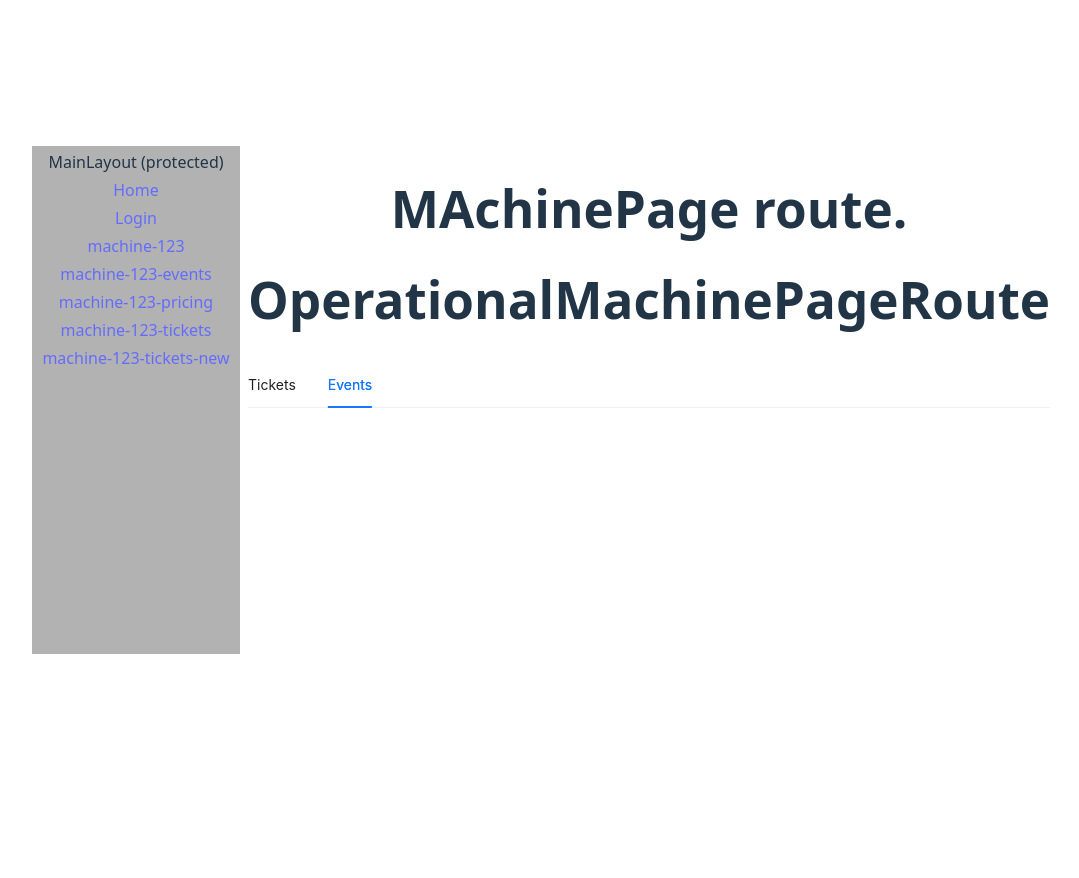
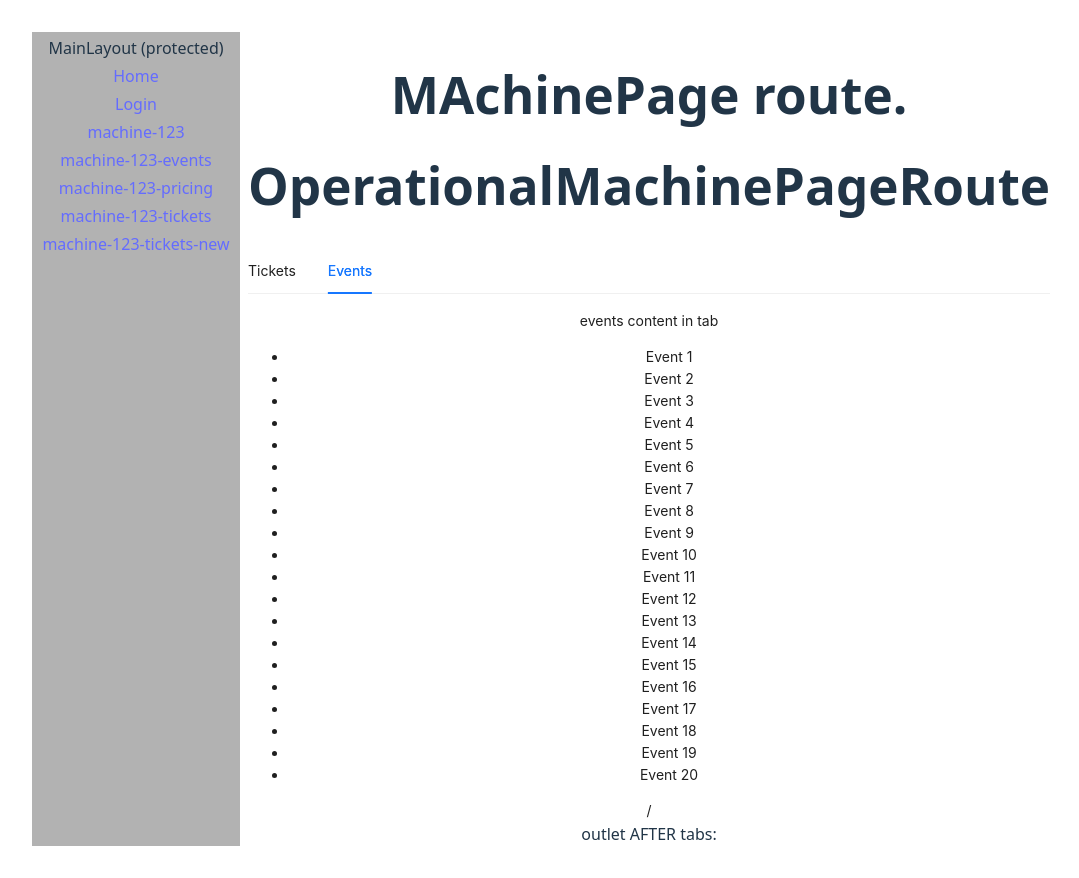
Before and after one commit to thomastvedt/Tank, a React (Vite) app: page /machine/123/events in a window 1280 px wide. Shown: the whole page, without its empty margins (158-1237 px from the left). Before the commit the page ends 800 px from the top, so only its background shows below. Built offline with nearby package versions, Linux system fonts and the light colour scheme.

Commit message:
working tabs in bacward compatibility mode

```diff
--- /dev/null
+++ b/src/components/EventsList.tsx
@@ -0,0 +1,29 @@
+import { useEffect, useState } from 'react';
+
+export function EventsList() {
+  const [events, setEvents] = useState<string[] | null>(null);
+
+  useEffect(() => {
+    const loadEvents = async () => {
+      setEvents(null); // Simulate loading state
+      await new Promise((resolve) => setTimeout(resolve, 2000)); // Fake delay
+      setEvents(Array.from({length: 20}, (_, i) => `Event ${i + 1}`)); // Generate 20 events
+    };
+
+    loadEvents();
+  }, []);
+
+  if (!events) {
+    return <div>Loading events...</div>;
+  }
+
+  return (
+    <div>
+      <ul>
+        {events.map((event, index) => (
+          <li key={index}>{event}</li>
+        ))}
+      </ul>
+    </div>
+  );
+}
--- a/src/components/page/Page/PageTabs.tsx
+++ b/src/components/page/Page/PageTabs.tsx
@@ -1,23 +1,36 @@
 import React from 'react';
 import styled from 'styled-components';
 import { ScreenMap } from 'antd/es/_util/responsiveObserver';
-import Tabs from 'rc-tabs';
 import useBreakpoint from 'antd/es/grid/hooks/useBreakpoint';
 import { Tab } from 'rc-tabs/es/interface';
 import { CSSProperties } from 'react';
+import { TabsProps as RcTabsProps } from 'rc-tabs';
+import { Tabs } from 'antd';
+
 
 export interface CustomTab extends Tab {
   disabled?: boolean;
 }
 
+type RcTabsExposedProps = Pick<
+  RcTabsProps,
+  | 'className'
+  | 'activeKey'
+  | 'defaultActiveKey'
+  | 'destroyInactiveTabPane'
+  | 'onChange'
+  | 'onTabClick'
+  | 'onTabScroll'
+>;
+
 export interface CustomTabsProps {
   items: CustomTab[];
   style?: CSSProperties;
   activeKey?: string
+}
 
-  // If set to true, this will set the scroll context to the content div AND add scrollable css styles?
-  setScrollContext?: boolean;
-}
+export type ConnectTabsProps = RcTabsExposedProps & CustomTabsProps;
+
 
 const Container = styled.div<{
   $breakpoint: ScreenMap;
@@ -41,14 +54,12 @@ const Container = styled.div<{
       @media (min-width: 480px) {
         max-height: 100%; // only if desktop, move scroll down
       }
-      background-color: ${(props) => props.theme.ant.colorBgContainer};
 
       display: flex;
       flex-direction: column;
     }
 
     .connect-tabs-nav {
-      background-color: ${(props) => props.theme.ant.colorBgContainer};
       margin-bottom: 0; // disable default margin 16 px bottom tabs.. tabs pane content need to handle it
 
       position: sticky;
@@ -63,7 +74,7 @@ const Container = styled.div<{
     }
 
     .connect-tabs-tabpane {
-      background-color: ${(props) => props.theme.ant.colorBgLayout};
+      background-color: #fefefe;
     }
 
     .connect-tabs-tabpane-active {
@@ -83,13 +94,13 @@ const Container = styled.div<{
 /***
  * PageTabs is a custom Tabs component with some additional styling (page padding, scroll etc.)
  * ***/
-const PageTabs: React.FC<CustomTabsProps> = (props) => {
+const PageTabs: React.FC<ConnectTabsProps> = (props) => {
   const { items, activeKey, ...rest } = props;
   const breakpoint = useBreakpoint();
 
   return (
     <Container $breakpoint={breakpoint} $isMobile={false} $isRoot={false}>
-      <Tabs activeKey={activeKey} items={items} setScrollContext={true} {...rest} />
+      <Tabs activeKey={activeKey} items={items} {...rest} />
     </Container>
   );
 };
--- a/src/routes/_app/machine.$machineId/_operational/events/index.tsx
+++ b/src/routes/_app/machine.$machineId/_operational/events/index.tsx
@@ -1,37 +1,8 @@
-import { useEffect, useState } from 'react';
 import { createFileRoute } from '@tanstack/react-router'
-import { Tabs } from 'antd';
+import { EventsList } from '../../../../../components/EventsList.tsx';
 
 export const Route = createFileRoute(
   '/_app/machine/$machineId/_operational/events/',
 )({
   component: EventsList,
 })
-
-function EventsList() {
-  const [events, setEvents] = useState<string[] | null>(null);
-
-  useEffect(() => {
-    const loadEvents = async () => {
-      setEvents(null); // Simulate loading state
-      await new Promise((resolve) => setTimeout(resolve, 2000)); // Fake delay
-      setEvents(Array.from({length: 20}, (_, i) => `Event ${i + 1}`)); // Generate 20 events
-    };
-
-    loadEvents();
-  }, []);
-
-  if (!events) {
-    return <div>Loading events...</div>;
-  }
-
-  return (
-    <Tabs.TabPane>
-      <ul>
-        {events.map((event, index) => (
-          <li key={index}>{event}</li>
-        ))}
-      </ul>
-    </Tabs.TabPane>
-  );
-}
--- a/src/routes/_app/machine.$machineId/_operational/route.tsx
+++ b/src/routes/_app/machine.$machineId/_operational/route.tsx
@@ -1,5 +1,7 @@
-import { createFileRoute, Outlet, useChildMatches, useNavigate, useParams } from '@tanstack/react-router';
-import { Tabs } from 'antd';
+import { createFileRoute, useChildMatches, useNavigate, useParams } from '@tanstack/react-router';
+import PageTabs from '../../../../components/page/Page/PageTabs.tsx';
+import { ReactNode } from 'react';
+import { EventsList } from '../../../../components/EventsList.tsx';
 
 export const Route = createFileRoute('/_app/machine/$machineId/_operational')({
   component: OperationalMachinePage,
@@ -9,9 +11,9 @@ export const Route = createFileRoute('/_app/machine/$machineId/_operational')({
 // maybe extract all routes under _operational?
 type OperationalMachinePageTab = 'tickets' | 'events';
 
-const tabItems: { key: OperationalMachinePageTab, label: string }[] = [
-  {key: 'tickets', label: 'Tickets'},
-  {key: 'events', label: 'Events'}
+const tabItems: { key: OperationalMachinePageTab, label: string, content: ReactNode }[] = [
+  {key: 'tickets', label: 'Tickets', content: <div>tickets content in tab</div>},
+  {key: 'events', label: 'Events', content: <div>events content in tab <br/><EventsList />/</div>}
 ];
 
 function OperationalMachinePage() {
@@ -31,7 +33,7 @@ function OperationalMachinePage() {
 
   return <div>
    <h1>OperationalMachinePageRoute</h1>
-   <Tabs
+   <PageTabs
      activeKey={activeKey}
      onChange={(key) => {
        // const newPath = `/machine/123/_operational/${key}` // Update to match your route structure
@@ -59,9 +61,10 @@ function OperationalMachinePage() {
      items={tabItems.map(tab => ({
        key: tab.key,
        label: tab.label,
+       children: tab.content // TODO: Wd COULD just use this!!
      }))}
-   >
-    <Outlet />
-   </Tabs>
+   />
+    <div>outlet AFTER tabs:</div>
+    {/*<Outlet />*/}
  </div>
 }
```
